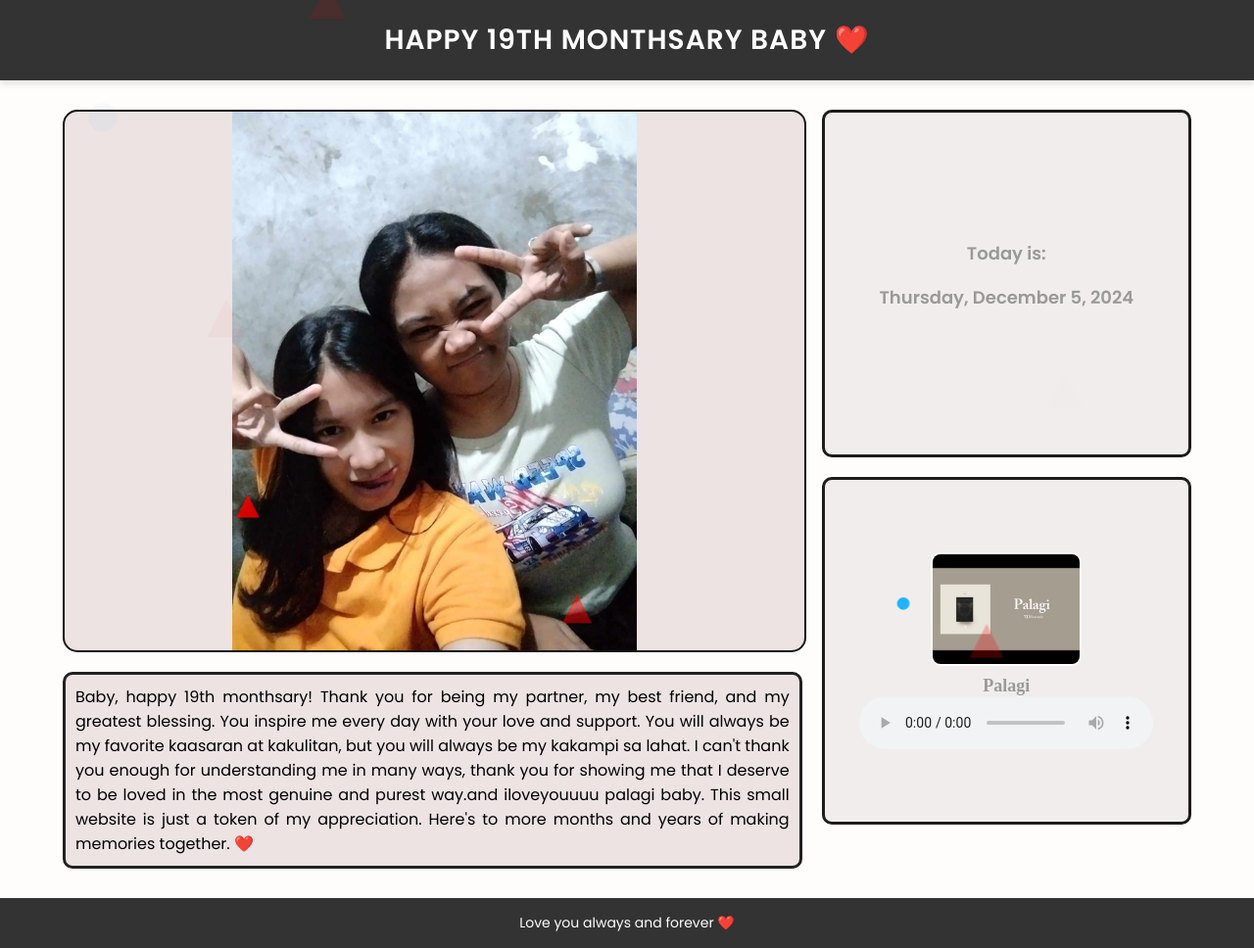
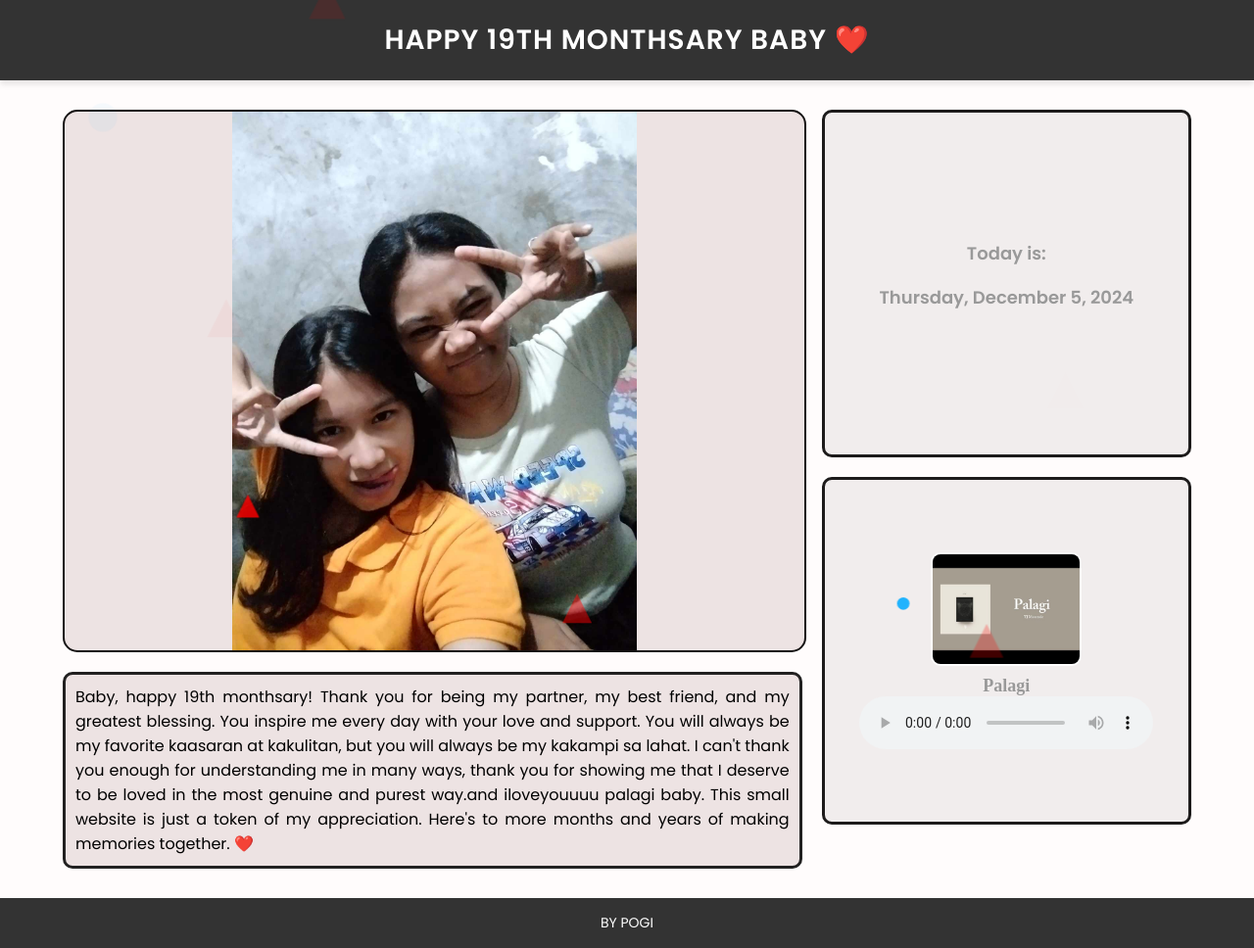
Before and after one commit to aillyn540/personal_site, a plain HTML site: page index.html/index.html in a window 1280 px wide. Shown: the whole page at 98% size. Drawn offline with Linux system fonts and the light colour scheme.

Commit message:
Add files via upload
ITO

```diff
--- a/index.html/index.html
+++ b/index.html/index.html
@@ -255,7 +255,7 @@
         </div>
     </div>
 
-    <footer>Love you always and forever ❤️</footer>
+    <footer>BY POGI</footer>
 
     <div id="hearts"></div>
     <div id="fireworks"></div>
```
